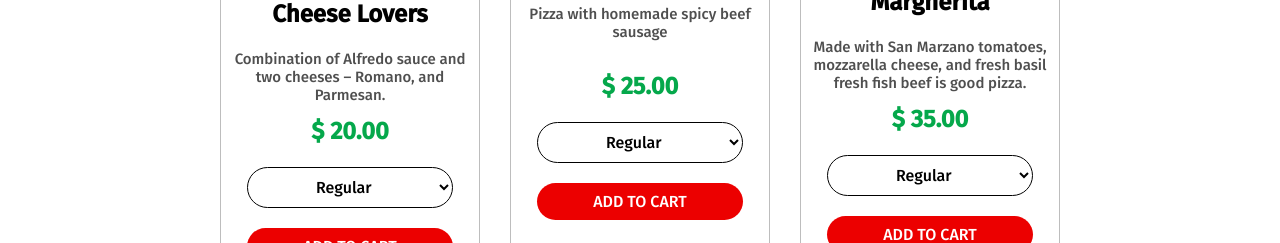
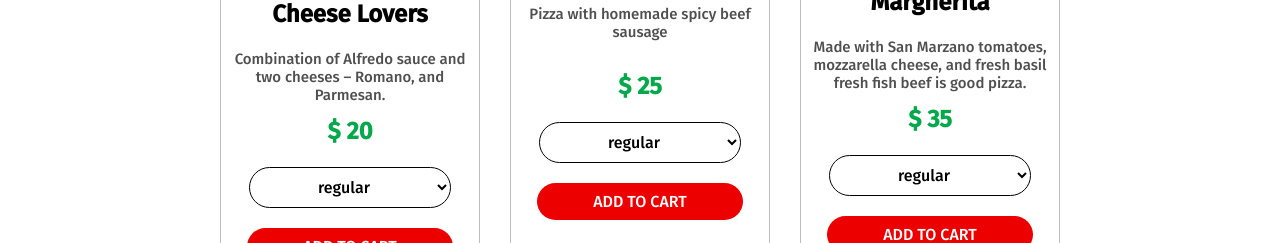
Before and after one commit to joaosilvateixeira33/pizzariaPage, a React (Vite) app: page / in a window 1280 px wide. Shown: the part 709-952 px from the top of the page. Built offline with nearby package versions, Linux system fonts and the light colour scheme.

Commit message:
correção de valores e contiação em atualização da pagina HomePage

```diff
--- a/src/Components/CartModal/CartItemCard/index.jsx
+++ b/src/Components/CartModal/CartItemCard/index.jsx
@@ -14,7 +14,8 @@ export const CartItemCard = ({ pizza, cartList, setCartList }) => {
         <img src={pizza.image} alt={pizza.name} />
         <div className={styles.cardInfo}>
           <h3>{pizza.name}</h3>
-          <span>R$ {pizza.price.toFixed(2)}</span>
+          <span>R$ {pizza.price}</span>
+          <p>Size: {pizza.size}</p>
         </div>
         <button
           aria-label="delete"
--- a/src/Components/PizzaList/CardPizzas/index.jsx
+++ b/src/Components/PizzaList/CardPizzas/index.jsx
@@ -2,6 +2,7 @@ import styles from "../../PizzaList/pizzaStyle.module.scss";
 import { useEffect } from "react";
 
 export const CardPizza = ({ pizza, cartList, setCartList }) => {
+  // const [selectedSize, setSelectedSize] = useState("regular");
   useEffect(() => {
     // Carregar dados do localStorage na primeira renderização
     if (!localStorage.getItem("@cartList")) {
@@ -27,11 +28,11 @@ export const CardPizza = ({ pizza, cartList, setCartList }) => {
         <img src={pizza.image} alt={pizza.name} />
         <h3>{pizza.name}</h3>
         <p className={styles.description}>{pizza.description}</p>
-        <p className={styles.price}>$ {pizza.price.toFixed(2)}</p>
-        <select name="" id="" className={styles.sizePizza}>
-          <option value="regular">Regular</option>
-          <option value="big">Big</option>
-          <option value="small">Small</option>
+        <p className={styles.price}>$ {pizza.price}</p>
+        <select name="size" id="size" className={styles.sizePizza}>
+          <option value="regular">{pizza.size[1]}</option>
+          <option value="big">{pizza.size[2]}</option>
+          <option value="small">{pizza.size[0]}</option>
         </select>
         <button className={styles.btnOrder} onClick={handleCart}>
           ADD TO CART
--- a/src/data/pizzas.js
+++ b/src/data/pizzas.js
@@ -10,6 +10,7 @@ export const pizzas = [
     description:
       "Combination of Alfredo sauce and two cheeses – Romano, and Parmesan.",
     price: 20,
+    size: ["small", "regular", "big"],
   },
   {
     id: 2,
@@ -17,6 +18,7 @@ export const pizzas = [
     name: "Peperoni",
     description: "Pizza with homemade spicy beef sausage",
     price: 25,
+    size: ["small", "regular", "big"],
   },
   {
     id: 3,
@@ -25,5 +27,6 @@ export const pizzas = [
     description:
       "Made with San Marzano tomatoes, mozzarella cheese, and fresh basil fresh fish beef is good pizza.",
     price: 35,
+    size: ["small", "regular", "big"],
   },
 ];
```
